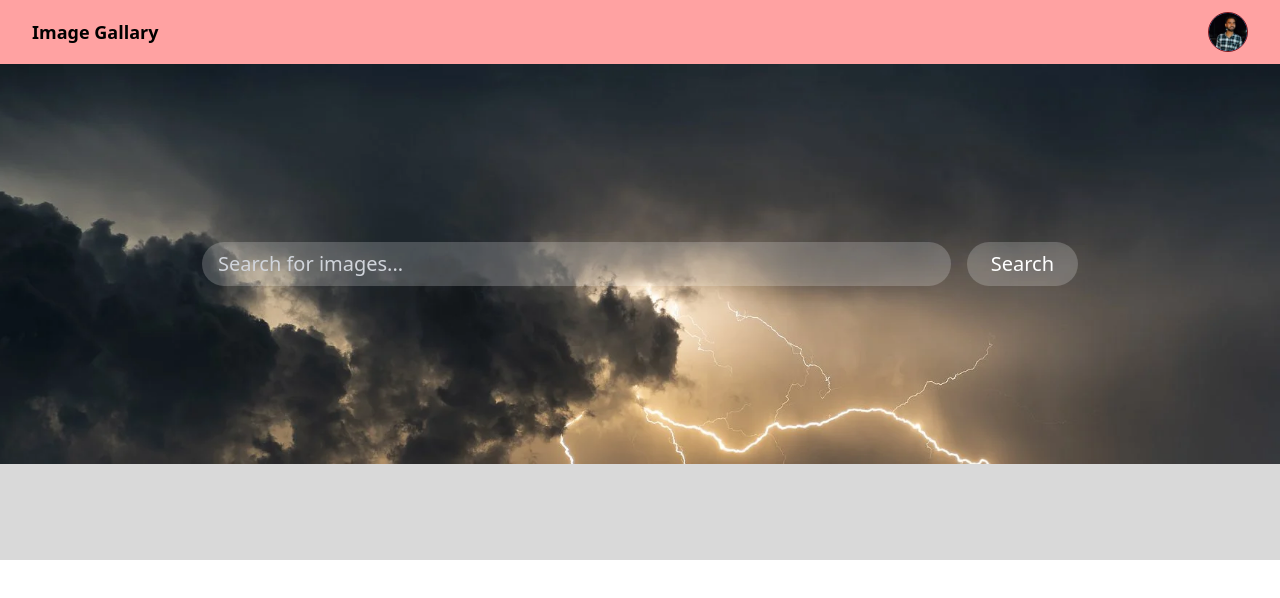
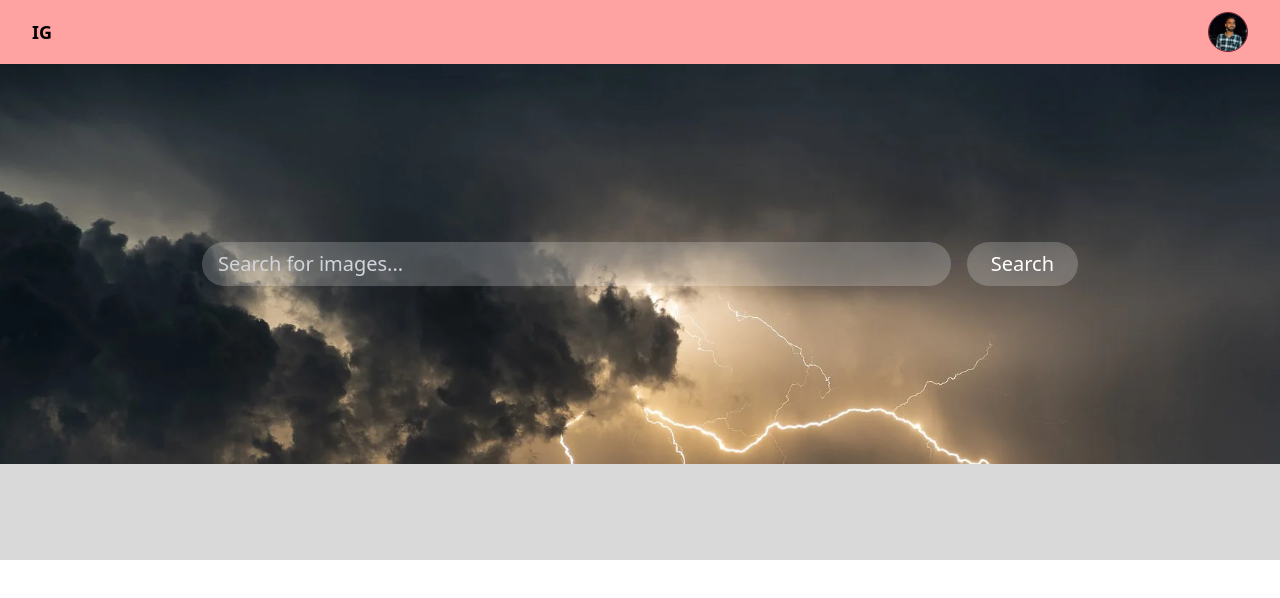
Before and after one commit to AjayGour09/Projects, a plain HTML site: page 01_Image_Gallary/index.html in a window 1280 px wide. Drawn offline with nearby package versions, Linux system fonts and the light colour scheme; no server answers.

Commit message:
feat:changed project Logo

```diff
--- a/01_Image_Gallary/index.html
+++ b/01_Image_Gallary/index.html
@@ -12,7 +12,7 @@
         class="h-[8vh] w-full bg-red-300 flex justify-between items-center px-8"
       >
         <h1 class="text-[18px] font-bold capitalize cursor-pointer">
-          <a href="/">image gallary</a>
+          <a href="/">IG</a>
         </h1>
         <span
           class="w-10 border border-red-900 h-10 rounded-full bg-blue-400 cursor-pointer"
```
